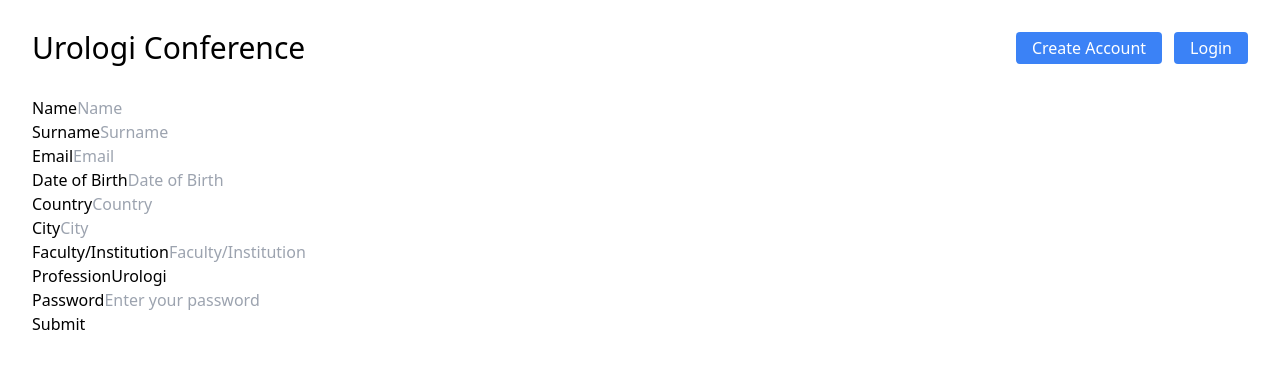
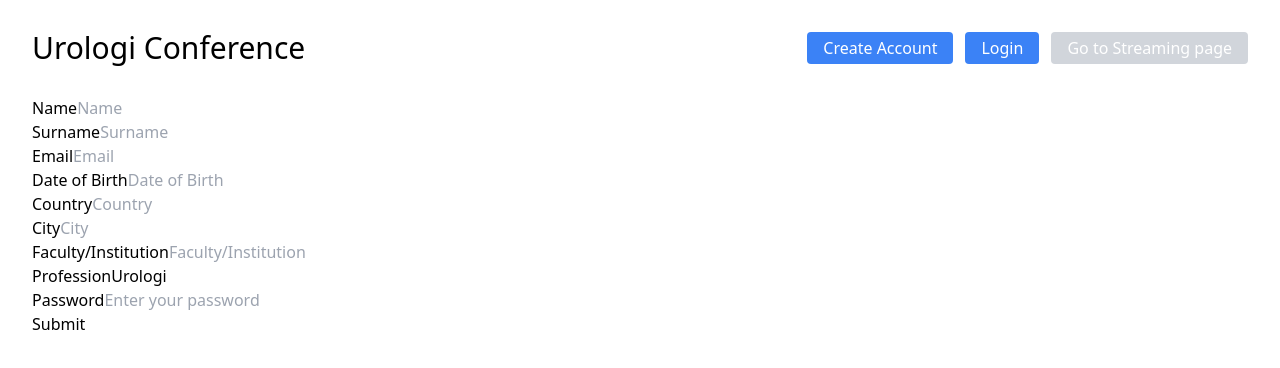
Before and after one commit to idomajid/lofi-streaming, a Next.js app: page /signup in a window 1280 px wide. Shown: the top 368 px of the page. Built offline with nearby package versions, Linux system fonts and the light colour scheme; no server answers.

Commit message:
adding streaming page and signOut

```diff
--- a/components/Header.jsx
+++ b/components/Header.jsx
@@ -1,7 +1,16 @@
 import React from "react";
 import Link from "next/link";
+import supabase from "../pages/api/supabase";
 
 export default function Header() {
+  const onSignOut = async () => {
+    const { error } = await supabase.auth.signOut();
+
+    if (error) {
+      console.log(`${error} from signOut`);
+    }
+  };
+
   return (
     <div className="flex flex-row justify-between h-24 items-center ">
       <div className="text-3xl antialiased font-medium">
@@ -18,6 +27,11 @@ export default function Header() {
             Login
           </button>
         </Link>
+        <Link href="/streamingPage">
+          <button className="px-4 py-1 bg-gray-300 rounded text-white font-medium">
+            Go to Streaming page
+          </button>
+        </Link>
       </div>
     </div>
   );
```
